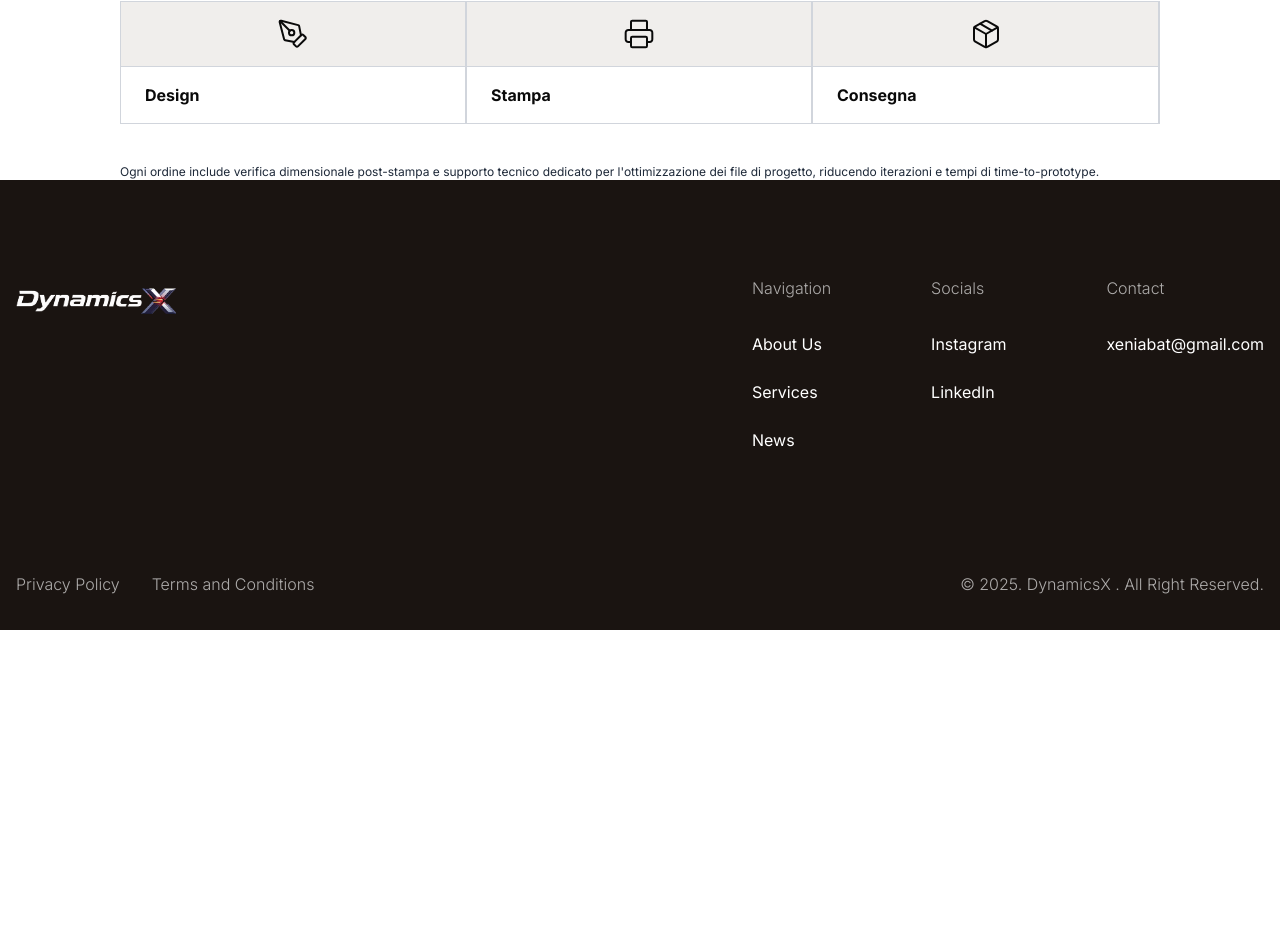
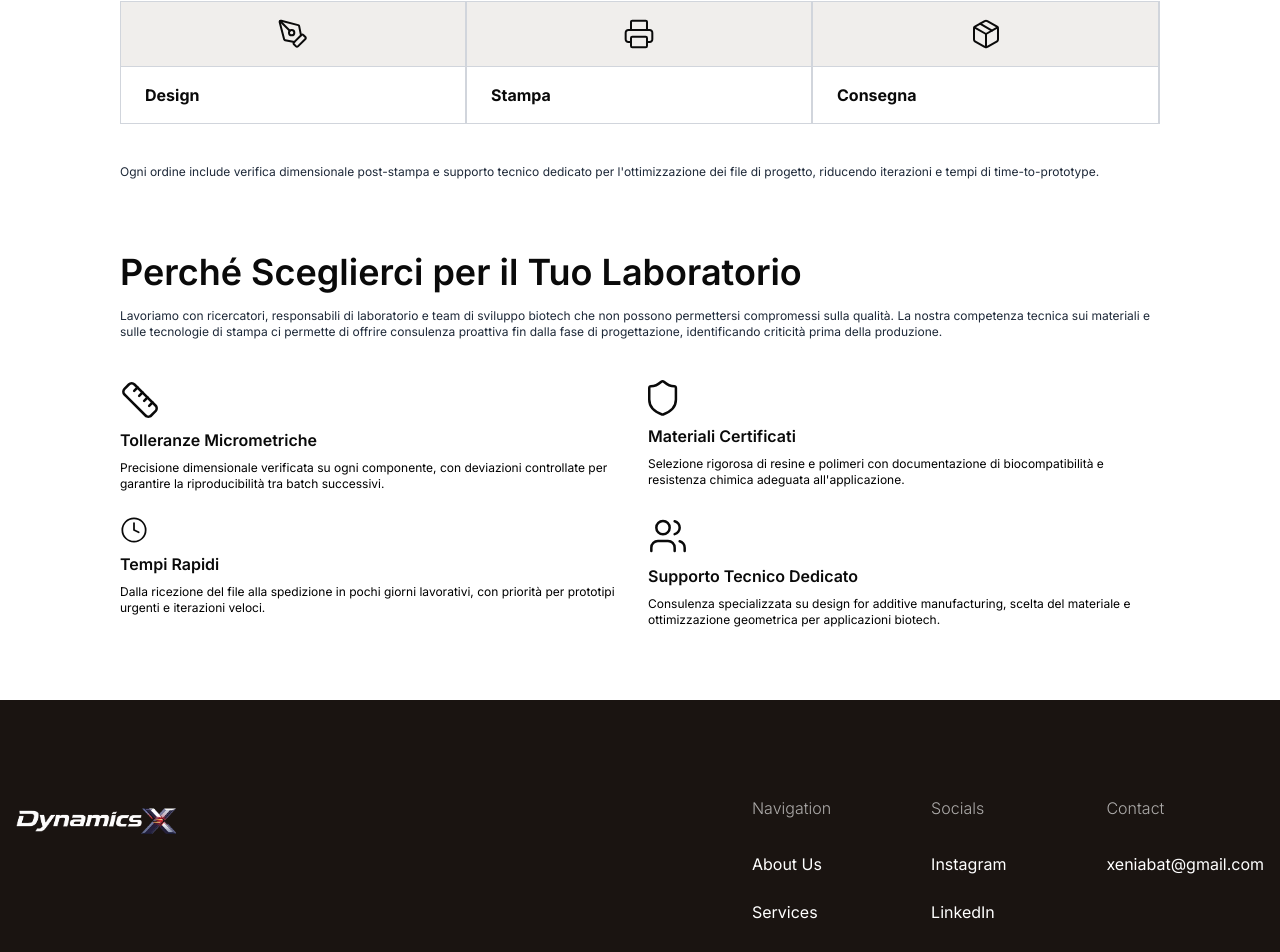
Before and after one commit to alimuzzaman-zamaddar/dynamic-x-project, a React (Vite) app: page /medicale-lab in a window 1280 px wide. Shown: the part 1128-2080 px from the top of the page. Before the commit the page ends 1758 px from the top, so only its background shows below. Built offline with nearby package versions, Linux system fonts and the light colour scheme.

Commit message:
feat:complete the labortio section

```diff
--- /dev/null
+++ b/src/components/PagesComponent/Medical/Laboratorio.jsx
@@ -0,0 +1,38 @@
+import React from 'react'
+import Container from '../../../shared/Container'
+import { Clock, Materiali, Supporto, Tempi, Tolle } from '../../SvgContainer/SvgContainer'
+
+const Laboratorio = () => {
+  return (
+    <section className='lg:py-18 py-8'>
+      <Container>
+        <h2 className='lg:text-4xl text-2xl font-semibold text-[#0A0A0A]'>Perché Sceglierci per il Tuo Laboratorio</h2>
+        <p className='text-xs font-normal text-[#1E2939] pt-4'>Lavoriamo con ricercatori, responsabili di laboratorio e team di sviluppo biotech che non possono permettersi compromessi sulla qualità. La nostra competenza tecnica sui materiali e sulle tecnologie di stampa ci permette di offrire consulenza proattiva fin dalla fase di progettazione, identificando criticità prima della produzione.</p>
+        <div className="grid md:grid-cols-2 grid-cols-1 gap-x-4 gap-y-6 mt-10">
+          <div className="">
+            <Tolle />
+            <h4 className='text-[#0A0A0A] text-base font-semibold py-2'>Tolleranze Micrometriche</h4>
+            <p className='text-xs font-normal text-black'>Precisione dimensionale verificata su ogni componente, con deviazioni controllate per garantire la riproducibilità tra batch successivi.</p>
+          </div>
+          <div className="">
+            <Materiali />
+            <h4 className='text-[#0A0A0A] text-base font-semibold py-2'>Materiali Certificati</h4>
+            <p className='text-xs font-normal text-black'>Selezione rigorosa di resine e polimeri con documentazione di biocompatibilità e resistenza chimica adeguata all'applicazione.</p>
+          </div>
+          <div className="">
+            <Clock />
+            <h4 className='text-[#0A0A0A] text-base font-semibold py-2'>Tempi Rapidi</h4>
+            <p className='text-xs font-normal text-black'>Dalla ricezione del file alla spedizione in pochi giorni lavorativi, con priorità per prototipi urgenti e iterazioni veloci.</p>
+          </div>
+          <div className="">
+            <Supporto />
+            <h4 className='text-[#0A0A0A] text-base font-semibold py-2'>Supporto Tecnico Dedicato</h4>
+            <p className='text-xs font-normal text-black'>Consulenza specializzata su design for additive manufacturing, scelta del materiale e ottimizzazione geometrica per applicazioni biotech.</p>
+          </div>
+        </div>
+      </Container>
+    </section>
+  )
+}
+
+export default Laboratorio
--- a/src/components/SvgContainer/SvgContainer.jsx
+++ b/src/components/SvgContainer/SvgContainer.jsx
@@ -97,6 +97,41 @@ export const Pan = () => {
       <path d="M23.9898 17.3272L22.1571 8.16516C22.1073 7.91589 21.9872 7.68607 21.811 7.50281C21.6349 7.31955 21.4099 7.19049 21.1628 7.13086L4.31015 2.7031C4.08814 2.64942 3.85605 2.6537 3.63616 2.71552C3.41627 2.77735 3.21596 2.89464 3.05445 3.05616C2.89293 3.21767 2.77564 3.41798 2.71381 3.63787C2.65199 3.85776 2.64771 4.08984 2.70139 4.31186L7.12915 21.1645C7.18878 21.4117 7.31784 21.6366 7.5011 21.8127C7.68436 21.9889 7.91418 22.109 8.16345 22.1589L17.3255 23.9915" stroke="#0A0A0A" stroke-width="1.99929" stroke-linecap="round" stroke-linejoin="round" />
       <path d="M3.06641 3.06555L12.7776 12.7768" stroke="#0A0A0A" stroke-width="1.99929" stroke-linecap="round" stroke-linejoin="round" />
       <path d="M14.6618 17.3272C16.134 17.3272 17.3275 16.1337 17.3275 14.6614C17.3275 13.1892 16.134 11.9957 14.6618 11.9957C13.1896 11.9957 11.9961 13.1892 11.9961 14.6614C11.9961 16.1337 13.1896 17.3272 14.6618 17.3272Z" stroke="#0A0A0A" stroke-width="1.99929" stroke-linecap="round" stroke-linejoin="round" />
+    </svg>
+  );
+};
+export const Tolle = () => {
+  return (
+    <svg xmlns="http://www.w3.org/2000/svg" width="40" height="40" viewBox="0 0 40 40" fill="none">
+      <path d="M35.5016 25.5C35.8745 25.8717 36.1704 26.3132 36.3723 26.7994C36.5742 27.2856 36.6781 27.8069 36.6781 28.3334C36.6781 28.8598 36.5742 29.3811 36.3723 29.8673C36.1704 30.3535 35.8745 30.7951 35.5016 31.1667L31.1683 35.5C30.7967 35.8729 30.3551 36.1688 29.8689 36.3707C29.3827 36.5726 28.8614 36.6765 28.335 36.6765C27.8085 36.6765 27.2872 36.5726 26.801 36.3707C26.3148 36.1688 25.8732 35.8729 25.5016 35.5L4.50162 14.5C3.75255 13.7473 3.33203 12.7286 3.33203 11.6667C3.33203 10.6048 3.75255 9.58607 4.50162 8.83337L8.83496 4.50004C9.58766 3.75096 10.6064 3.33044 11.6683 3.33044C12.7302 3.33044 13.7489 3.75096 14.5016 4.50004L35.5016 25.5Z" stroke="#0A0A0A" stroke-width="2.5" stroke-linecap="round" stroke-linejoin="round" />
+      <path d="M24.168 20.8333L27.5013 17.5" stroke="#0A0A0A" stroke-width="2.5" stroke-linecap="round" stroke-linejoin="round" />
+      <path d="M19.168 15.8333L22.5013 12.5" stroke="#0A0A0A" stroke-width="2.5" stroke-linecap="round" stroke-linejoin="round" />
+      <path d="M14.168 10.8333L17.5013 7.5" stroke="#0A0A0A" stroke-width="2.5" stroke-linecap="round" stroke-linejoin="round" />
+      <path d="M29.168 25.8333L32.5013 22.5" stroke="#0A0A0A" stroke-width="2.5" stroke-linecap="round" stroke-linejoin="round" />
+    </svg>
+  );
+};
+export const Materiali = () => {
+  return (
+    <svg xmlns="http://www.w3.org/2000/svg" width="30" height="36" viewBox="0 0 30 36" fill="none">
+      <path d="M27.9167 19.5841C27.9167 27.9174 22.0833 32.0841 15.15 34.5008C14.7869 34.6238 14.3926 34.6179 14.0333 34.4841C7.08333 32.0841 1.25 27.9174 1.25 19.5841V7.91742C1.25 7.47539 1.4256 7.05147 1.73816 6.7389C2.05072 6.42634 2.47464 6.25075 2.91667 6.25075C6.25 6.25075 10.4167 4.25075 13.3167 1.71742C13.6698 1.41575 14.1189 1.25 14.5833 1.25C15.0477 1.25 15.4969 1.41575 15.85 1.71742C18.7667 4.26742 22.9167 6.25075 26.25 6.25075C26.692 6.25075 27.116 6.42634 27.4285 6.7389C27.7411 7.05147 27.9167 7.47539 27.9167 7.91742V19.5841Z" stroke="#0A0A0A" stroke-width="2.5" stroke-linecap="round" stroke-linejoin="round" />
+    </svg>
+  );
+};
+export const Tempi = () => {
+  return (
+    <svg xmlns="http://www.w3.org/2000/svg" width="36" height="36" viewBox="0 0 36 36" fill="none">
+      <path d="M17.9167 34.5833C27.1214 34.5833 34.5833 27.1214 34.5833 17.9167C34.5833 8.71192 27.1214 1.25 17.9167 1.25C8.71192 1.25 1.25 8.71192 1.25 17.9167C1.25 27.1214 8.71192 34.5833 17.9167 34.5833Z" stroke="#0A0A0A" stroke-width="2.5" stroke-linecap="round" stroke-linejoin="round" />
+    </svg>
+  );
+};
+export const Supporto = () => {
+  return (
+    <svg xmlns="http://www.w3.org/2000/svg" width="40" height="40" viewBox="0 0 40 40" fill="none">
+      <path d="M26.6654 35V31.6667C26.6654 29.8986 25.963 28.2029 24.7127 26.9526C23.4625 25.7024 21.7668 25 19.9987 25H9.9987C8.23059 25 6.5349 25.7024 5.28465 26.9526C4.03441 28.2029 3.33203 29.8986 3.33203 31.6667V35" stroke="#0A0A0A" stroke-width="2.5" stroke-linecap="round" stroke-linejoin="round" />
+      <path d="M14.9987 18.3333C18.6806 18.3333 21.6654 15.3486 21.6654 11.6667C21.6654 7.98477 18.6806 5 14.9987 5C11.3168 5 8.33203 7.98477 8.33203 11.6667C8.33203 15.3486 11.3168 18.3333 14.9987 18.3333Z" stroke="#0A0A0A" stroke-width="2.5" stroke-linecap="round" stroke-linejoin="round" />
+      <path d="M36.668 35V31.6667C36.6669 30.1896 36.1752 28.7546 35.2702 27.5872C34.3653 26.4198 33.0982 25.586 31.668 25.2167" stroke="#0A0A0A" stroke-width="2.5" stroke-linecap="round" stroke-linejoin="round" />
+      <path d="M26.668 5.21667C28.102 5.58384 29.373 6.41784 30.2807 7.58719C31.1884 8.75654 31.681 10.1947 31.681 11.675C31.681 13.1553 31.1884 14.5935 30.2807 15.7628C29.373 16.9322 28.102 17.7662 26.668 18.1333" stroke="#0A0A0A" stroke-width="2.5" stroke-linecap="round" stroke-linejoin="round" />
     </svg>
   );
 };
--- a/src/pages/MedicaleLab.jsx
+++ b/src/pages/MedicaleLab.jsx
@@ -3,6 +3,7 @@ import NewBanner from '../components/CommonComponents/NewBanner'
 import MedicaleBanner from "../assets/img/bg/medicalebanner.png"
 import Scientifica from '../components/PagesComponent/Medical/Scientifica'
 import Funzionable from '../components/PagesComponent/Medical/Funzionable'
+import Laboratorio from '../components/PagesComponent/Medical/Laboratorio'
 
 const MedicaleLab = () => {
   return (
@@ -10,6 +11,7 @@ const MedicaleLab = () => {
       <NewBanner image={MedicaleBanner} title={"MEDICALE, LAB & BIOTECH"} />
       <Scientifica />
       <Funzionable />
+      <Laboratorio />
     </>
   )
 }
```
